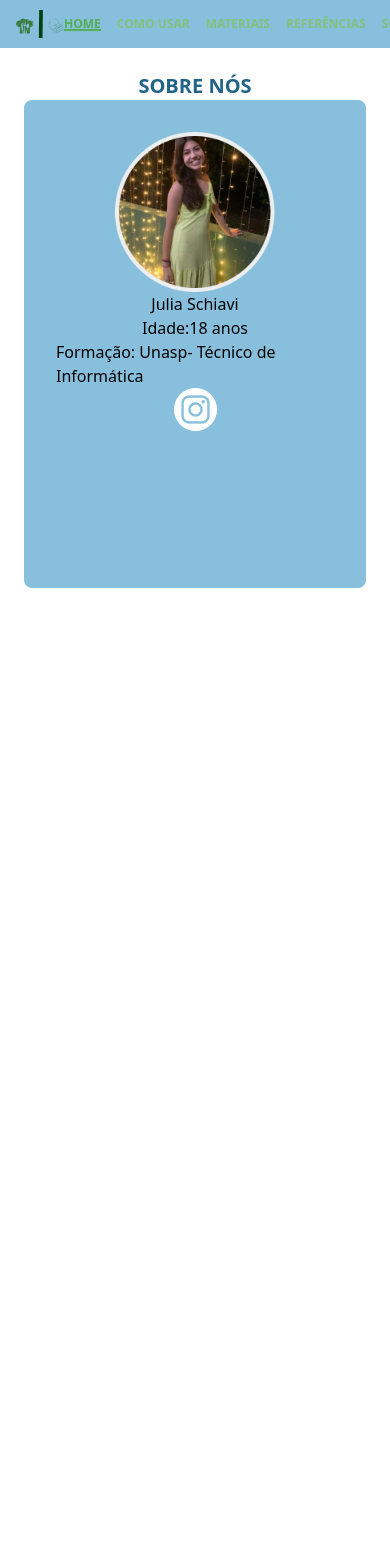
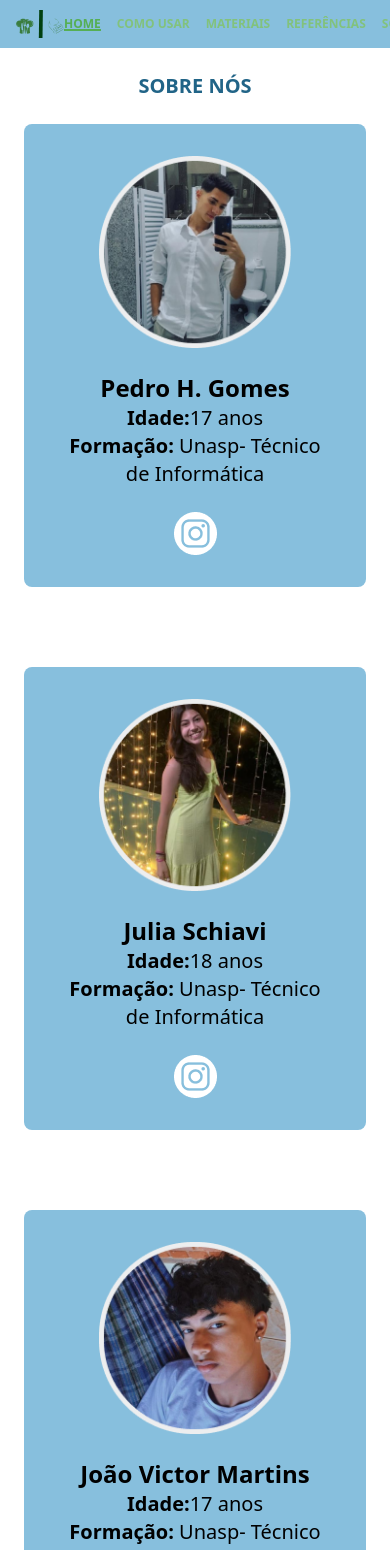
Before and after one commit to juliasouza18/integrantes-nutriscale, a React (Vite) app: page / in a window 390 px wide. Shown: the top 1550 px of the page. Before the commit the page ends 844 px from the top, so only its background shows below. Built offline with nearby package versions, Linux system fonts and the light colour scheme.

Commit message:
integrantes mobile

```diff
--- a/src/components/Integrantes.jsx
+++ b/src/components/Integrantes.jsx
@@ -3,15 +3,37 @@ import React from 'react'
 export default function Integrantes() {
   return (
     <div>
-      <section className='flex flex-col items-center justify-center p-6'>
-        <h1 className='uppercase text-center mt-4 mb-7 font-bold text-xl  text-sobre'>Sobre nós</h1>
+      <section className='flex flex-col items-center justify-center p-6 text-center'>
+        <h1 className='uppercase text-center mt-4 pb-6 font-bold text-xl  text-sobre '>Sobre nós</h1>
         <section>
-            <div className='w [345px] p-8 h-[488px]  flex flex-col justify-normal items-center bg-fundoHeader left-10 rounded-[8px]'>
-              <img className=' w-40 h-40 ' src="/src/assets/judecosta 2.png" alt="" />
-            <p className=''>Julia Schiavi</p>
-            <p className=''>Idade:18 anos</p>
-            <p className=''>Formação: Unasp- Técnico de Informática</p>
-            <a href="https://www.instagram.com/juh_schiavi18?igsh=ZnVzMHZ1dWc2am4x&utm_source=qr"> <img src="/src/assets/insta.png" alt="" /></a>
+            <div className='w [345px] p-8 h-auto  flex flex-col justify-normal items-center bg-fundoHeader left-10 rounded-[8px] mt-10'>
+              <img className=' w-48 h-48 ' src="/src/assets/pedro.png" alt="" />
+            <p className='font-bold text-2xl pt-6 font-sans'>Pedro H. Gomes</p>
+            <p className='text-xl'><span className='font-bold'>Idade:</span>17 anos</p>
+            <p className='text-xl'> <span className='font-bold'>Formação:</span> Unasp- Técnico de Informática</p>
+            <a className='pt-6 ' href="https://www.instagram.com/juh_schiavi18?igsh=ZnVzMHZ1dWc2am4x&utm_source=qr"> <img src="/src/assets/insta.png" alt="" /></a>
+            </div>
+
+        </section>
+
+        <section className='py-20'>
+            <div className='w [345px] p-8 h-auto  flex flex-col justify-normal items-center bg-fundoHeader left-10 rounded-[8px] mt-10'>
+              <img className=' w-48 h-48 ' src="/src/assets/judecosta 2.png" alt="" />
+            <p className='font-bold text-2xl pt-6 font-sans'>Julia Schiavi</p>
+            <p className='text-xl'><span className='font-bold'>Idade:</span>18 anos</p>
+            <p className='text-xl'> <span className='font-bold'>Formação:</span> Unasp- Técnico de Informática</p>
+            <a className='pt-6 ' href="https://www.instagram.com/juh_schiavi18?igsh=ZnVzMHZ1dWc2am4x&utm_source=qr"> <img src="/src/assets/insta.png" alt="" /></a>
+            </div>
+
+        </section>
+
+        <section>
+            <div className='w [345px] p-8 h-auto  flex flex-col justify-normal items-center bg-fundoHeader left-10 rounded-[8px] mt-10'>
+              <img className=' w-48 h-48 ' src="/src/assets/joao.png" alt="" />
+            <p className='font-bold text-2xl pt-6 font-sans'>João Victor Martins</p>
+            <p className='text-xl'><span className='font-bold'>Idade:</span>17 anos</p>
+            <p className='text-xl'> <span className='font-bold'>Formação:</span> Unasp- Técnico de Informática</p>
+            <a className='pt-6 ' href="https://www.instagram.com/juh_schiavi18?igsh=ZnVzMHZ1dWc2am4x&utm_source=qr"> <img src="/src/assets/insta.png" alt="" /></a>
             </div>
 
         </section>
--- a/tailwind.config.js
+++ b/tailwind.config.js
@@ -15,6 +15,10 @@ export default {
 
       },
 
+      font:{
+
+      }
+
       },
       letterSpacing: {
          ultraWidest: '0.25em',
```
Also changed, not shown: src/assets/joao.png (added), src/assets/pedro.png (added).
